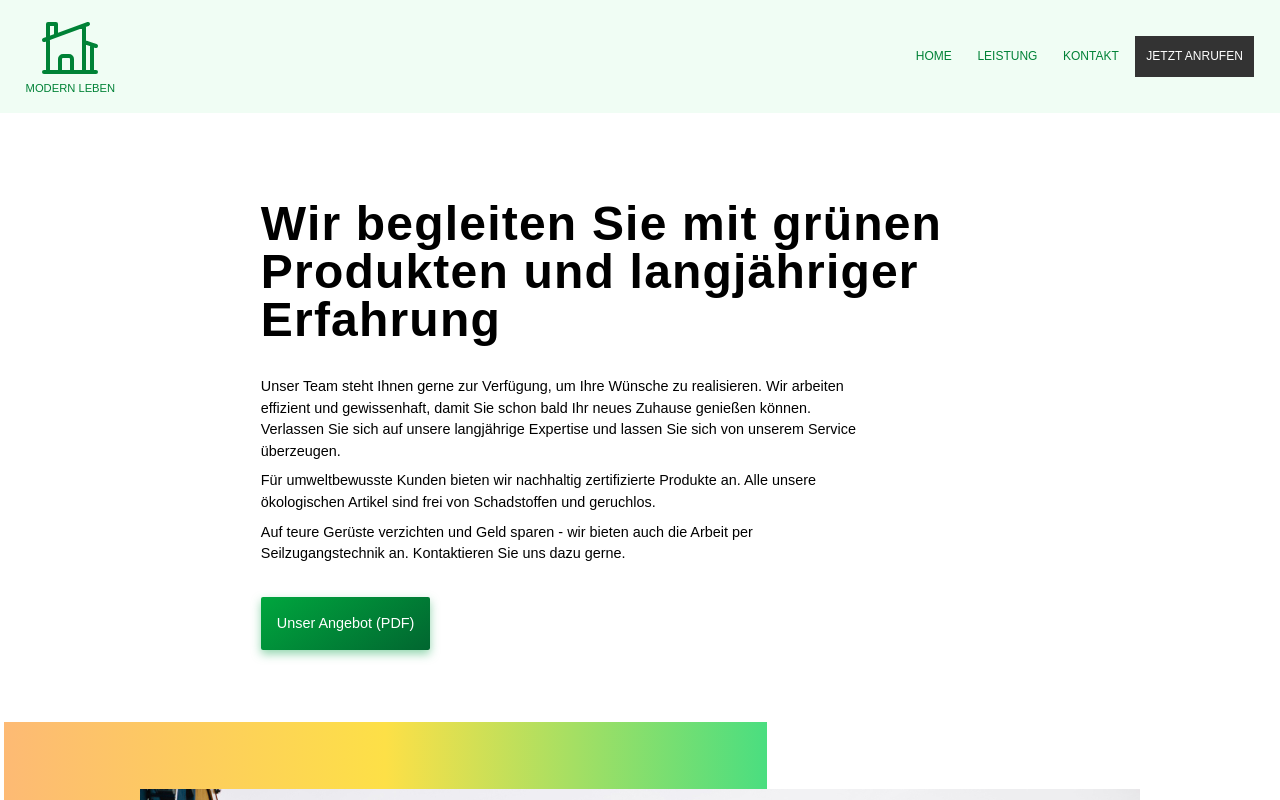
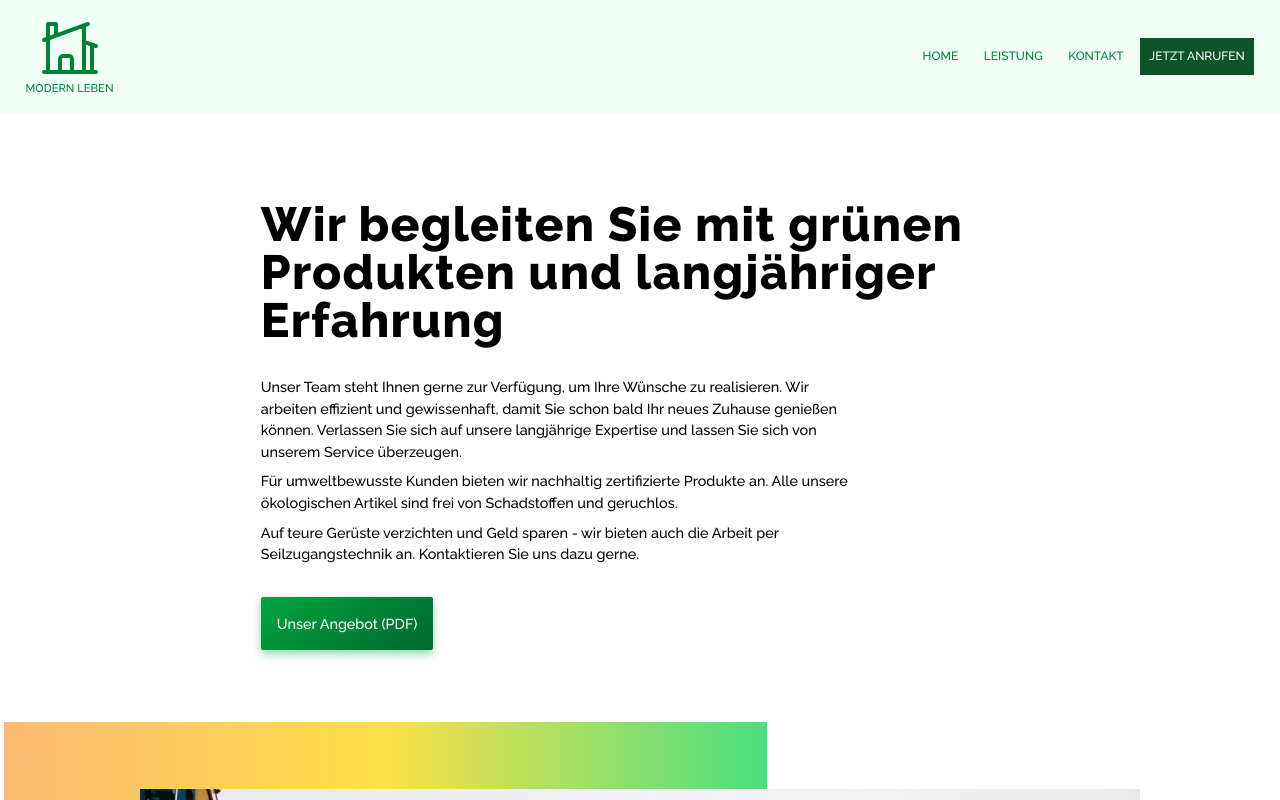
Before and after one commit to bugixtix/modern-website, a Next.js app: page /leistung in a window 1280 px wide. Shown: the top 800 px of the page. Built offline with nearby package versions, Linux system fonts and the light colour scheme.

Commit message:
Update: Style

```diff
--- a/app/globals.css
+++ b/app/globals.css
@@ -3,7 +3,8 @@
 @tailwind utilities;
 
 :root{
-  --options-hover-color:#333333;
+  --options-hover-color:#0d542b;
+  --call-hover:#05df72;
   --options-color:oklch(0.527 0.154 150.069);
   --options-color-secondary:#ffffff;
   --logo-icon-color:oklch(0.527 0.154 150.069);
@@ -14,14 +15,41 @@
   --navbar-bg:rgba(240, 253, 244,1);
   --navbar-bg-secondary:rgba(240,253,244,0.9);
 }
+@font-face {
+  font-family: Raleway;
+  src: url('/Raleway-Bold.ttf');
+  font-weight: 600;
+}
+@font-face {
+  font-family: Raleway;
+  src: url('/Raleway-Regular.ttf');
+  font-weight:400;
+}
+/* @font-face {
+  font-family: Raleway;
+  src: url('/Raleway-Thin.ttf');
+  font-weight:300;
+} */
+@font-face {
+  font-family: Raleway;
+  src: url('/Raleway-ExtraBold.ttf');
+  font-weight:700;
+}
+@font-face {
+  font-family: Raleway;
+  src: url('/Raleway-Light.ttf');
+  font-weight:300;
+}
 *{
 box-sizing: border-box;
+/* font-family: Raleway, monospace; */
 }
 html{
   overflow-x:hidden;
 }
 body{
-  font-family: Arial, Helvetica, sans-serif;
+  font-family: Raleway;
+  font-weight: normal;
   font-size: 0.9rem;
 }
 
@@ -42,18 +70,18 @@ body{
   font-size: 4rem;
   color: var(--logo-icon-color); transition: var(--default-transition);
 }
-.logo-icon-scrolled{ font-size: 3rem;}
-.logo-text{font-size: 0.7rem;color: var(--logo-text-color); transition: var(--default-transition);}
-.logo-text-scrolled{font-size: 0.7rem;}
+.logo-icon-scrolled{ font-size: 2rem !important;}
+.logo-text{font-size: 0.7rem;font-weight: 400 ;color: var(--logo-text-color); transition: var(--default-transition);}
+.logo-text-scrolled{font-size: 0.7rem !important;}
 .navbar--options{display: flex; flex-direction: row; align-items: center; justify-content: center; gap: 0.4rem; cursor:pointer; }
 .navbar--options--sc{display: flex; flex-direction: column;align-items: center; justify-content: center; gap: 0.4rem; position: absolute; width: 100%; top: 6rem; left: 0; background-color: var(--navbar-menu-bg); transition: var(--default-transition); backdrop-filter: blur(4px); border-top: 2px solid var(--navbar-menu-bg); font-size: smaller; cursor: pointer;}
-.navbar--options--sc-scrolled{top:4.4rem; background-color: var(--navbar-menu-bg-secondary);border-top: 1px solid var(--options-color);}
+.navbar--options--sc-scrolled{top:5rem; background-color: var(--navbar-menu-bg-secondary);border-top: 1px solid var(--options-color);}
 .show-menu{opacity: 1; transform: translateY(0rem);}
 .hide-menu{opacity: 0; transform: translateY(-2rem);}
 .navbar-options,.footer-options{color: var(--options-color); transition: var(--default-transition); padding:0.6rem; font-size: smaller;}
 .navbar-options:hover, .footer-options:hover{color: var(--options-hover-color);}
-.options-call{background-color: var(--options-hover-color); color: var(--options-color-secondary); border: 2px solid var(--options-hover-color);}
-.options-call:hover{background-color: transparent; color: var(--options-hover-color); }
+.options-call{background-color: var(--options-hover-color); color: var(--options-color-secondary);}
+.options-call:hover{background-color: var(--call-hover); color: var(--options-hover-color); }
 .navbar-option-focused{color: var(--options-hover-color);}
 .ShowMenu-icon{font-size:1rem;}
 .HideMenu-icon{font-size:1.4rem}
@@ -85,4 +113,6 @@ body{
   .navbar-options{width: 100%; text-align: center;}
 /* HERO */
   .hero--content{width: 100%; padding: 0.8rem;}
+  /*  */
+  .navbarBody{padding:1rem;}
 }
```
